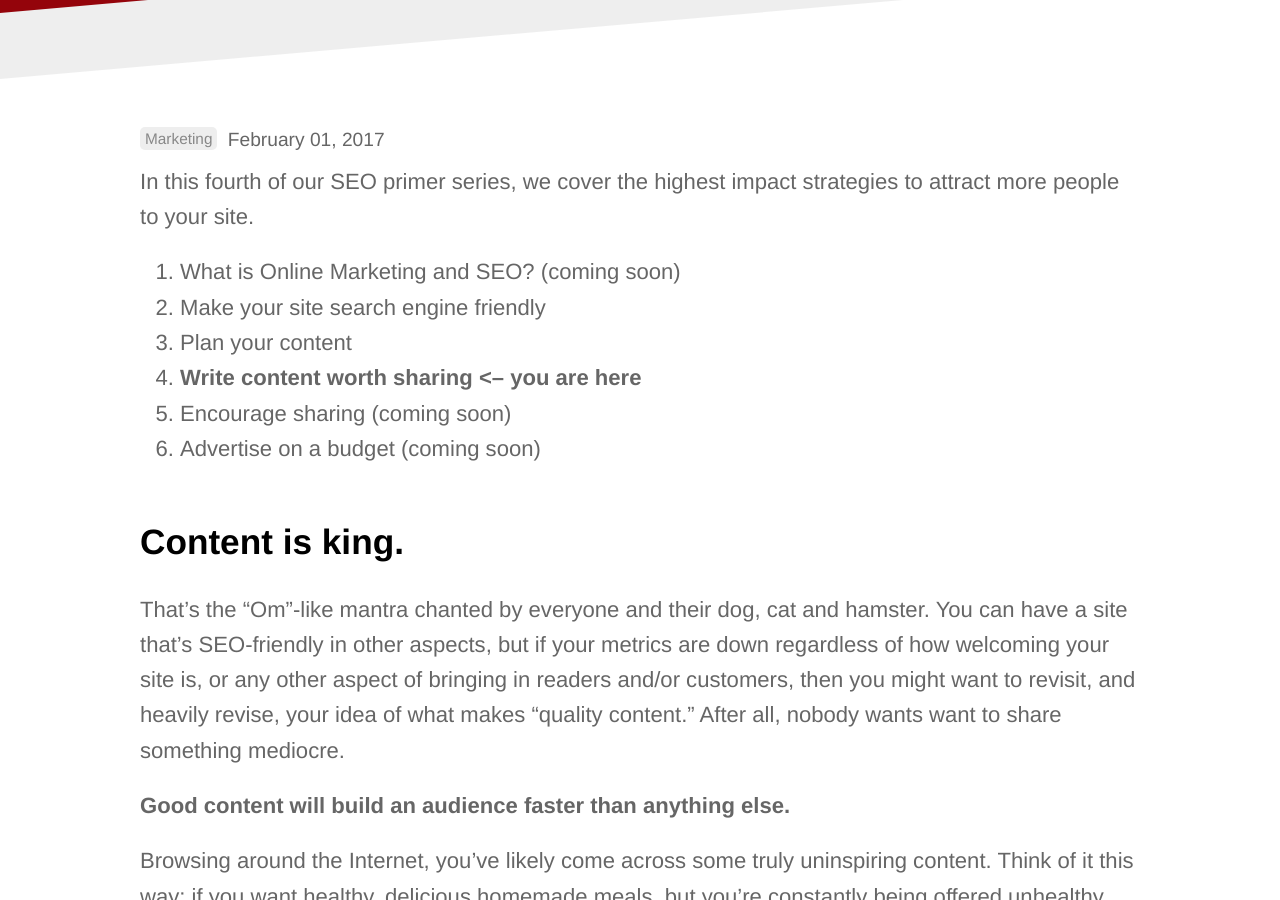
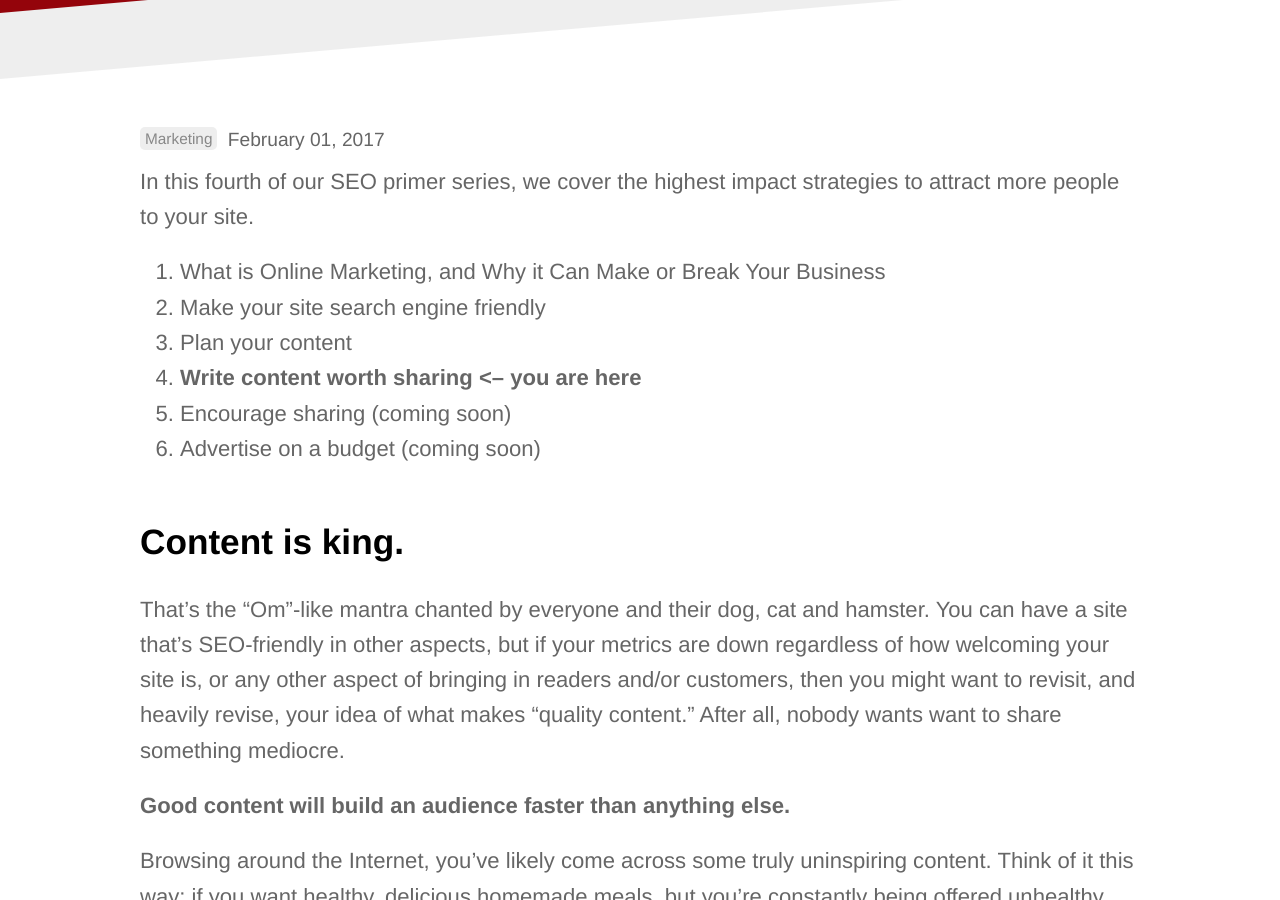
Before and after one commit to benevolenttech/btek.cc, a Jekyll site: the page built from _posts/2017-02-01-how-to-write-content-worth-sharing.md, in a window 1280 px wide and 900 px high, scrolled down 563 px. Built offline with Jekyll 4.4.1, drawn with Linux system fonts in a browser that asks for light colours; comment, search, counter and statistics services are not loaded.

Commit message:
Fixed references to what is marketing title

```diff
--- a/_posts/2017-02-01-how-to-write-content-worth-sharing.md
+++ b/_posts/2017-02-01-how-to-write-content-worth-sharing.md
@@ -14,7 +14,7 @@
 
 In this fourth of our SEO primer series, we cover the highest impact strategies to attract more people to your site.
 
-1. What is Online Marketing and SEO? (coming soon)
+1. What is Online Marketing, and Why it Can Make or Break Your Business
 2. Make your site search engine friendly
 3. Plan your content
 4. **Write content worth sharing &lt;– you are here**
```
Also changed, not shown: _posts/2017-01-01-how-to-make-your-site-search-engine-friendly.md (+1 -1 lines), _posts/2017-01-13-how-to-plan-your-content.md (+1 -1 lines).
